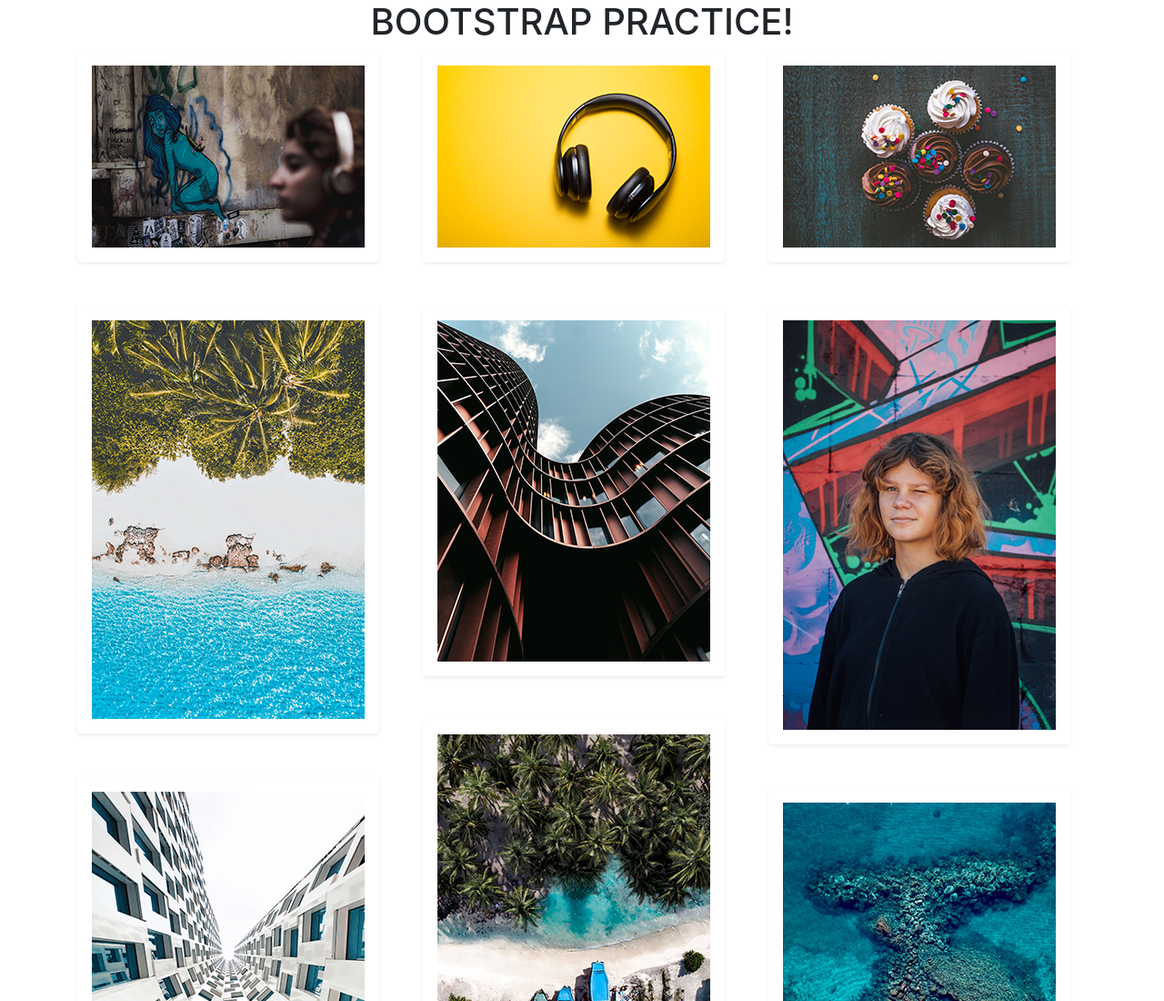
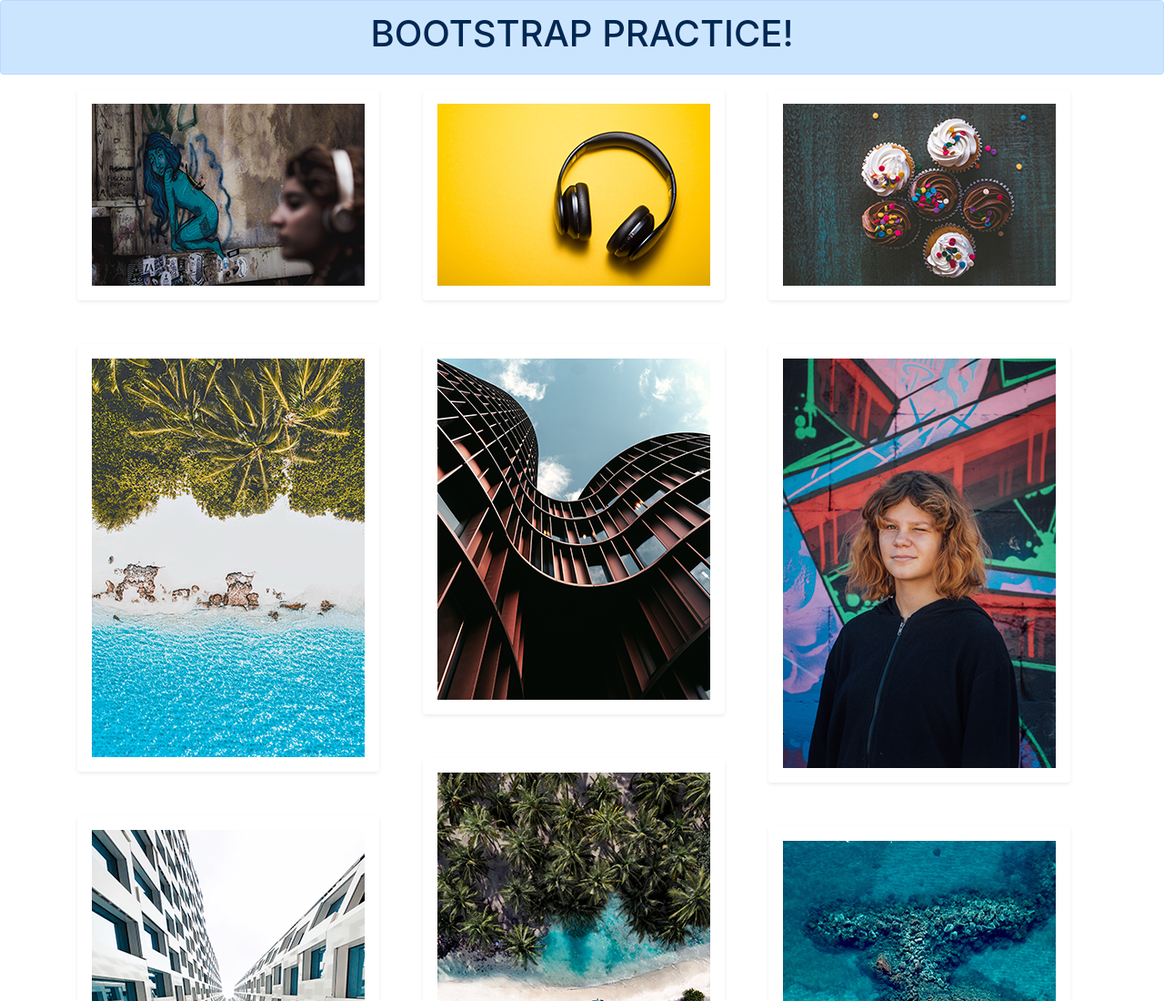
Before and after one commit to greenes13/m2-hw2-greene-savannah, a plain HTML site: page index.html in a window 1280 px wide. Shown: the top 1100 px of the page at 91% size. Drawn offline with nearby package versions, Linux system fonts and the light colour scheme.

```diff
--- a/index.html
+++ b/index.html
@@ -13,7 +13,9 @@
   <body>
 
   	<header>
-  		<h1 class="text-center text-uppercase">Bootstrap Practice!</h1>
+  		<div class="alert alert-primary" role="alert"><a href="https://getbootstrap.com/docs/4.2/getting-started/introduction/#starter-template" target="_blank" class="alert-link"><h1 class="text-center text-uppercase">Bootstrap Practice!</h1></a>
+       </div>
+
   	</header>
 
   <div class="container">
```
